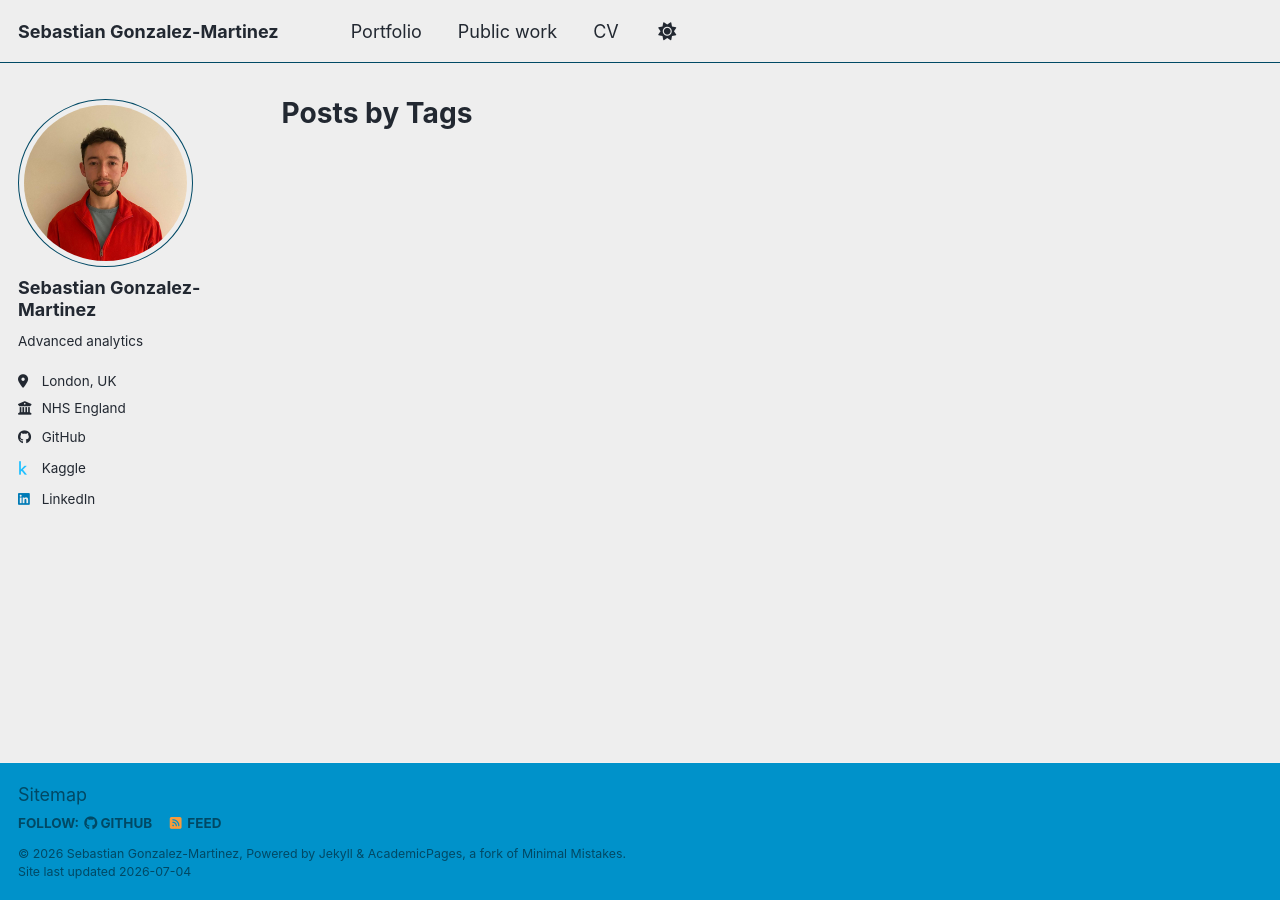
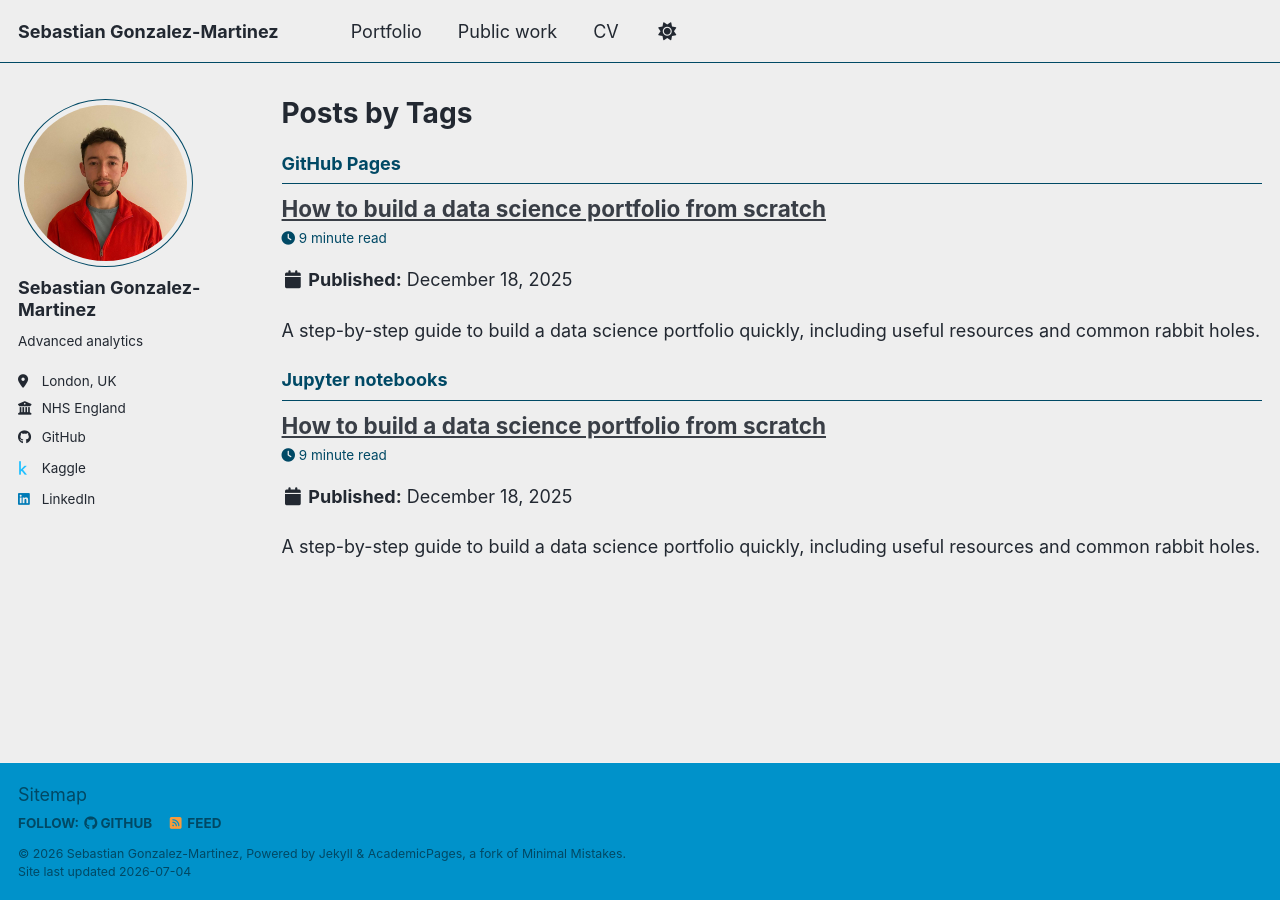
Before and after one commit to znogbes/sebastian-gonzalez-portfolio, a Jekyll site: the page built from _pages/tag-archive.html, in a window 1280 px wide. Built offline with Jekyll 4.4.1, drawn with Linux system fonts in a browser that asks for light colours; a script bundle is joined from its source files by our own code; library files that are not in the unit come from our copies; some of the changed lines change nothing that is shown.

Commit message:
updated CV

```diff
--- a/_pages/cv.md
+++ b/_pages/cv.md
@@ -15,54 +15,52 @@ Education
 
 **BSc Psychology (Honours)**, St. Lawrence University, *Cum Laude*
 
-Professional experience
+Professional career
 ======
 <details markdown="1">
-<summary><b>Analyst - Patient Safety Team,</b> NHS England, London (December 2022– present)</summary>
-  * Led national statistical analysis of NHS patient safety incident data, informing government and lay audiences via key publications such as the [*Patient Safety Event Data Quarterly Publication*](https://www.england.nhs.uk/statistics/statistical-work-areas/patient-safety-data/2025-26/quarter-2-2025-26-july-august-september-2025/) and the forthcoming *Patient Safety Event Data Transition Report*.
-  * Developed reproducible analytical pipelines to standardise data extraction across national databases, reducing delivery timelines from 90 days to 30 days.
-  * Validated and delivered over 80 data extracts, in response to NHS England’s statutory review duties, which produced new medical guidelines and informed the public.
-  * Upgraded extraction of administrative data for 10,000+ healthcare organisations across England, using the [NHS Organisation Data Service (ODS) API](https://digital.nhs.uk/developer/api-catalogue/organisation-data-service-fhir), which ensured data accuracy.
-  * Mobilised [GitHub based workflows](https://github.com/nhs-england-patient-safety), enforcing coding standards and conducting [peer reviews](https://github.com/znogbes) through more than 80 pull requests.
-  * Secured data reliability for national reporting by identifying and resolving issues with data quality team.
-  * Orchestrated design and implementation of a Tableau dashboard which monitored medication safety indicators and supported the Medicines Safety Improvement Programme.
-  * Applied statistical process control (SPC) methods and developed interactive visualisations which improved analysis quality.
+<summary><b>Senior Information Analyst,</b> <i>Patient Safety Team</i>, NHS England, London (December 2022– present)</summary>
+  * Designed scalable, reproducible analytical pipelines that reduced delivery timelines from 90 days to 30 days and standardised data extraction across national databases.
+  * Built and maintained reusable API driven data ingestion pipelines (via [NHS ODS](https://digital.nhs.uk/developer/api-catalogue/organisation-data-service-fhir)), ensuring accurate data integration from 10,000+ healthcare organisations across England.
+  * Deployed and owned a production-grade Tableau dashboard for national medication safety monitoring, enabling self-service insights across NHS organisations (+600 views) and data driven insights for official quality improvement reports.
+  * Created statistical monitoring frameworks to detect significant deviations in safety indicators, applying statistical process control limits and hypothesis testing to distinguish signal from noise.
+  * Validated and delivered over 100 curated, analytics-ready data extracts in response to NHS England’s statutory review duties, supporting development of medical guidelines and public-facing reporting.
+  * Mobilised [GitHub based workflows](https://github.com/nhs-england-patient-safety) and Azure DevOps based workflows, enforcing coding standards and process documentation.
+  * Improved team adherence to good coding practices by mentoring team members through peer reviews in more than [100 pull requests](https://github.com/znogbes) on GitHub.
+  * Created and managed data collection procedures to enable the [Martha’s Rule Safety Improvement Programme](https://www.england.nhs.uk/patient-safety/marthas-rule/) to analyse submissions from 235 hospital sites in England.
   * Automated reporting for the [Martha’s Rule Safety Improvement Programme](https://www.england.nhs.uk/patient-safety/marthas-rule/), reducing turnaround times from 3 weeks to 2 hours.
-  * Conducted ad-hoc analysis of hospital activity data which sped up policy response to urgent patient safety questions.
+  * Identified and resolved data quality issues cross-functionally with product teams and data engineers to improve data reliability of LFPSE, a beta service used to record patient safety incidents in England.
+  * Delivered national statistical publications used in NHS policy, public reporting, and patient safety transparency initiatives. Key publications included the [*Patient Safety Event Data Quarterly Publication*](https://www.england.nhs.uk/statistics/statistical-work-areas/patient-safety-data/2025-26/q4/) and the [*NRLS to LFPSE Transition Report*](https://www.england.nhs.uk/statistics/statistical-work-areas/patient-safety-data/2024-25/nrls-to-lfpse-transition-report/).
 </details>
 <p>
 <details markdown="1">
-<summary><b>Analytical Officer - Cancer Programme,</b> NHS England, London (June 2022 - December 2022)</summary>
-  * Generated rapid, high-profile analysis and reporting for programme directors and deputies which supported data-driven decision making.
-  * Produced and reviewed internal publications, ensuring accuracy and consistency for wider use by NHS organisations.
-  * Standardised KPI reports in R which reduced manual workload and enhanced productivity.
+<summary><b>Analytical Officer,</b> <i>Cancer Programme</i>, NHS England, London (June 2022 - December 2022)</summary>
+  * Produced rapid, high-impact analysis for senior stakeholders, enabling data-driven decision-making in a high priority national programme.
+  * Reduced manual workload and enhanced productivity by building and standardising KPI reports, reducing turnaround times by 30%.
+  * Reviewed internal publications, ensuring accuracy and consistency for wider use by NHS organisations.
 </details>
 <p>
 <details markdown="1">
-<summary><b>Data Analyst - Advanced Analytics,</b> East Suffolk and North Essex NHS Foundation Trust, Colchester (October 2021 – June 2022)</summary>
-  * Analysed, modelled, and interpreted patient-level datasets, resulting in actionable insights that informed patient care and operational planning.
-  * Designed and streamlined on-demand business intelligence reports which aligned with organisational priorities.
+<summary><b>Data Analyst,</b> <i>Advanced Analytics Team</i>, East Suffolk and North Essex NHS Foundation Trust, Colchester (October 2021 – June 2022)</summary>
+  * Modelled and analysed patient-level healthcare data to generate actionable insights supporting clinical and operational decision-making.
+  * Designed and improved business intelligence reporting aligned with organisational priorities.
   * Translated complex statistical findings to non-technical stakeholders, providing clear and accurate interpretation for decision-making.
   * Promoted adoption of advanced analytics across the organisation which encouraged evidence-based management of health services.
 </details>
 <p>
 <details markdown="1">
-<summary><b>Technician Data Assistant (Summer Placement),</b> National Technician Development Centre (NTDC), Sheffield (July 2021 – August 2021)</summary>
- * Standardised survey data from 10 universities, creating a unified dataset for strategic analysis.
- * Identified sector-wide and population-specific trends via thematic analysis which produced targeted insights for different participant groups.
- * Assessed historical data on course attendance and popularity which generated actionable insights for training planning.
- * Evaluated the relevance and impact of existing training programmes based on emerging trends, identifying gaps and areas for improvement.
- * Synthesised findings into clear, actionable reports, collaborating with project leads to ensure relevance and accessibility to stakeholders.
+<summary><b>Technician Data Assistant,</b> <i>Summer Placement</i>, National Technician Development Centre (NTDC), Sheffield (July 2021 – August 2021)</summary>
+  * Produced targeted insights for different participant groups by identifying sector-wide and population-specific trends via thematic analysis of survey data.
+  * Assessed historical data on course attendance which generated actionable insights for training planning.
+  * Evaluated the relevance and impact of existing training programmes based on emerging trends, identifying gaps and areas for improvement.
+  * Synthesised findings into a clear, actionable report, ensuring relevance and accessibility to stakeholders.
 </details>
 <p>
 <details markdown="1">
-<summary><b>Research Assistant & Data Entry Clerk (Psychiatry),</b> University of Massachusetts Medical School, Worcester (USA) (July 2019 – June 2020)</summary>
- * Conducted descriptive statistical analysis of clinical assessment data and created presentations which informed researchers, clinicians, and officials at the Department of Public Health of Massachusetts.
- *  Recorded and managed clinical assessment data in SPSS, supporting evaluation activities, presentations, and academic publications.
- * Collaborated with clinical teams and government agencies to verify patient eligibility which ensured programme compliance with government guidelines.
- * Monitored programme implementation data across multiple research projects, assuring reliability for analysis.
- * Verified treatment compliance by assessing implementation, fidelity, improvement, and adaptation of patient services with clinical staff and researchers.
- * Built and maintained a centralised EndNote library which streamlined literature citations across grant applications and research papers.
+<summary><b>Research Assistant & Data Entry Clerk,</b> <i>Psychiatry</i>, University of Massachusetts Medical School, Worcester (USA) (July 2019 – June 2020)</summary>
+* Conducted statistical analysis of clinical assessment data and created presentations which informed researchers, clinicians, and officials at the Department of Public Health of Massachusetts.
+* Managed clinical assessment data in SPSS, supporting evaluation activities, presentations, and academic publications.
+* Ensured programmes’ compliance with government guidelines by verifying patient eligibility with clinical teams and government agencies.
+* Verified treatment compliance by assessing implementation, fidelity, improvement, and adaptation of patient services with clinical staff and researchers.
 </details>
 <p>
 </p>
@@ -71,9 +69,11 @@ Professional experience
 Skills
 ======
 
-**Technical suite:** `Python` `R` `quarto` `GitHub` `SQL` `Azure DevOps` `Microsoft Suite`
+**Technical suite:** `Python` `R` `SQL` `Markdown` `GitHub` `Azure DevOps` `APIs` `Tableau`
 
-**Analytical methods:** `Statistical analysis` `modelling` `data wrangling` `interactive data visualisation` `API querying` `reproducible analytical pipelines`
+**Analytics and modelling:** `Descriptive statistics` `statistical modelling` `hypothesis testing` `inferential methods` `XGBoost` `random forests` `NLP`
+
+**Visualisation and reporting:** `Plotly` `ggplot2` `Matplotlib` `Quarto` `interactive report development`
 
 **Languages:** `English (C2)` `Spanish (C2)` `French (B1)`
 
@@ -81,9 +81,9 @@ Training
 ======
 **The Health Service Modelling Associates (HSMA) Programme** , *NIHR Applied Research Collaboration of the South West Peninsula*, April 2024 – February 2025
 
-[University-level training programme](https://hsma.co.uk/) focused on Python for data science and operational research. Funded by The National Institute for Health and Care Research and accredited by the Association of Professional Healthcare Analysts (AphA).
+[Intensive python training programme](https://hsma.co.uk/) in applied data science and operational research. Delivered practical projects using machine learning (XGBoost, random forests), NLP, and simulation (DES) to solve real-world healthcare problems. Funded by The National Institute for Health and Care Research and accredited by the Association of Professional Healthcare Analysts (AphA).
 
-**Training areas:** `Machine learning (ML)` `natural language processing (NLP)` `discrete event simulation (DES)` `geo-spatial analysis` `neural networks` `synthetic data generation`
+**Specialty areas:** `Machine learning (ML)` `XGBoost` `random forests` `natural language processing (NLP)` `discrete event simulation (DES)` `geo-spatial analysis` `neural networks` `synthetic data generation`
 
 Publications
 ======
--- /dev/null
+++ b/_posts/2025-12-18-blog-post-1.md
@@ -0,0 +1,75 @@
+---
+title: 'How to build a data science portfolio from scratch'
+date: 2025-12-18
+permalink: /posts/2025/12/blog-post-1/
+tags:
+  - GitHub Pages
+  - Jupyter notebooks
+---
+
+A step-by-step guide to build a data science portfolio quickly, including useful resources and common rabbit holes.
+
+I had been contemplating making a data science portfolio for some time. The universe, rather eagerly, sent me signs that I shouldn't postpone this project any longer. I decided to document the journey here, hoping to provide useful tips for people who are doing this for the first time.
+
+Why you need a portfolio
+======
+
+It's 2026 and the job market for data roles is highly competitive. Having a modern portfolio to showcase your skills can give you the visibility you need to get a job.
+
+[JOB MARKET FACTS].
+
+A portfolio is an opportunity to go beyond the bullet points of a CV which, in my opinion, don't do justice to the complexity behind the work of many data professionals. Having a platform to demonstrate what you mean by *model evaluation* and *feature engineering* can help you stand out. Indeed, I have noticed an increasing number of job applications requesting links to portfolios and personal websites.
+
+How to build a portfolio
+======
+
+I started this journey by doing a bit of research. I realised that I wasn't the first person, and won't be the last, to ever build a portfolio. *I did not want to re-invent the wheel*. After all, I'm part of an industry that champions automation. I had a portfolio vision in mind and I set out to look for resources to turn that vision into reality. I wanted to build my portfolio with a tool that was: a) open-source, b) well-documented, and c) flexible and easy to use.
+
+## 1. Choosing a hosting platform
+
+There are plenty of platforms you can use to host a personal website, but I opted for **GitHub Pages**. In a nutshell, [GitHub Pages](https://docs.github.com/en/pages/getting-started-with-github-pages/what-is-github-pages) allows you to publish static websites from your GitHub account at **no cost** and without ads. Websites are automatically generated from your repo using Jekyll.
+
+I had neither used GitHub Pages nor heard of Jekyll before starting this project. I anticipated a bit of a learning curve, as it's natural with all software things, but I was wary of rabbit holes. Luckily, it turns out that Jekyll uses a lot of `markdown` and `html`. My experience in quarto and web scraping came handy here! Don't worry if you haven't worked with these files before, **you do not need to be an experienced website developer to use GitHub Pages**.
+
+**Jekyll** does require your repo to follow a **specific structure** to generate your website correctly. However, I wouldn't let that be a cause of concern because there are **ready-to-go templates** that contain the correct set up to deploy a website. This is a major advantage of GitHub Pages, but certainly not the only one. I would add a couple more, such as:
+
+- **Easy set up:** If you already have a GitHub account, getting started can be as easy as forking a demo repo. Additionally, you can hit the ground immediately by checking the documentation that comes with pre-styled templates.
+- **Previews:** The official [GitHub Pages themes](https://github.com/pages-themes) and other website templates offer previews of supported functionality and aesthetics. My personal favourites include the [minimal](https://pages-themes.github.io/minimal/) and [cayman](https://pages-themes.github.io/cayman/) themes.
+- **Automatic deployment:** Any updates to your website will be reflected automatically after you push those changes to the repo. This is done via GitHub actions.
+- **Version control:** You can leverage Git to handle version control, which naturally encourages experimentation. You can test new features on a separate branch, or roll back your website to a previous version if you make a mistake.
+
+## 2. Testing a minimum viable product
+
+If you're like me and you're no expert in website development, it's important to understand the basics of GitHub Pages. I'd recommend following along this [GitHub skills tutorial](https://github.com/skills/github-pages) to create your first blog post.
+
+I used the repo generated from that tutorial to **make a proof-of-concept portfolio** and, more importantly, to **make mistakes**. *Why did you bother doing that?* I hear you ask. Call it experience, or instinct, but I had a feeling that there would be an unforeseen obstacle that would derail my progress... and I was right.
+
+I fell down the rabbit hole when I was testing different procedures to share code. There's no standard approach to share code in a portfolio. I found examples that described projects at a high level and re-directed people to GitHub repos or Code lab spaces to see the full project. This approach might favour consistency, but it did not resonate with me. In my opinion, having users jump between different sites to see your work creates a disjointed user experience. **I wanted descriptions and project content to be all in the same website.**
+
+Before I discuss how to share code, I would suggest you have a **dummy project to test publishing** (if you don't have a real one yet). This can be as minimal as a couple of code cells and plots from a pre-loaded data set such as `iris`. Just make sure what you test reflects the types of outputs you'd be sharing. For my specific use case, I tested sharing dummy code and outputs generated in a Jupyter notebook.
+
+**Jupyter notebooks** are great to lay your work out in a portfolio-friendly manner (i.e., a mix of text, code cells, and images), but **embedding** them in a Jekyll website can be **tricky** when you're a novice website developer. An `.ipynb` file may render automatically on GitHub, but it won't on your website because Jekyll doesn't render it natively. You'll need to **convert** jupyter notebooks **into *markdown* or *html* files**. The magic commands that you will need to run in your terminal are either:
+- `jupyter nbconvert <file.ipynb> --to markdown`
+- `jupyter nbconvert <file.ipynb> --to html`
+
+I ran both in Anaconda prompt. Make sure you're pointing to the correct working directory: `cd path/to/notebook/folder`. Check this [post](https://www.runcell.dev/blog/nb-convert-tutorial) if you want to learn more about conversions with nbconvert.
+
+Neither approach is perfect. The choice to pick one came down to which drawback was easier to fix with my current level of skill:
+- **Markdown conversions** generate an additional folder `<your-notebook-name>-files`, which will contain files such as images generated from plots in your code. The markdown file will make references to that new file folder automatically, but you will have to **adjust paths** so Jekyll can render output files from the new folder on the website. This [post](https://cduvallet.github.io/posts/2018/03/ipython-notebooks-jekyll) expands on markdown conversions and proposes a workflow you can use to embed on your website.
+- **HTML conversions** translate most of the notebook into html code, so no additional files folder is generated. This seemed great at first, until I tested making a page using the converted file. Website configuration in the background was using html to define layout and aesthetics. The converted notebook had its own html styling and thus **conflicted and overwrote defaults** from the `mininal theme`. Trying to fix this effect was turning into a rabbit hole within a rabbit hole. I started exploring, but eventually abandoned, alternatives such as using different **templates in nbconvert** (e.g., `jupyter nbconvert <file.ipynb> --to html --template base`) or using `html iframes`.
+
+At this point, I already had enough of an idea of what I signed up for. I opted to go for markdown conversions, as they didn't cause html conflicts. I also realised that I **needed a new website template**, something that offered more built-in website **functionality** and a more user friendly layout to share code.
+
+## 3. Choosing your preferred approach
+
+During my second round of searching, I came across a couple of articles from TDS (towards data science) that I found very useful. This [guide](https://towardsdatascience.com/full-guide-to-build-a-professionnal-portfolio-with-python-markdown-git-and-github-page-for-66d12f7859f0/) prompted me to looked for examples of other portfolios for inspiration.
+
+Eventually, I came across the [Academic pages](academicpages.github.io) website template. With a documented [repo](https://github.com/academicpages/academicpages.github.io) and an active number of forks, this seemed like a good option. Although I'm not personally in academia, the pre-designed layout enticed me. Not only was there a section for portfolio, but also sections to add a CV and publications. Therefore extending my original idea of a portfolio to a personal website very naturally. Another winning feature for me was the `.devcontainer`. I will confess that in my first portfolio attempt, I was pushing endlessly to test what changes would look like on the website. This got tiresome quickly, so having the ability to render oyu website locally was a game changer. I used docker desktop and `docker compose up` quickly became the command I ran in the terminal most frequently.
+
+Adapted he template to fit my particular needs.
+
+## 4. Documenting your ~~*struggle*~~ journey
+I think this is intrinsic to the ethos of open source. People put plenty of effort to develop code other can use. Sharing your experience using that code is not only helpful to those who created the original project, it's also very valuable to people trying to implement it. The template I ended up using for this website is great, but I couldn't have achieved such a quick turn around without the articles and tutorials I've mentioned throughout this article.
+
+Recommended reading list
+------
```
Also changed, not shown: images/patient_safety_incidents_2025_26_Q2_figure_4-1024x625.png (deleted).
